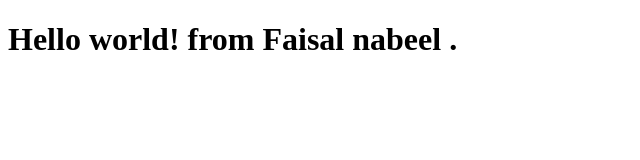
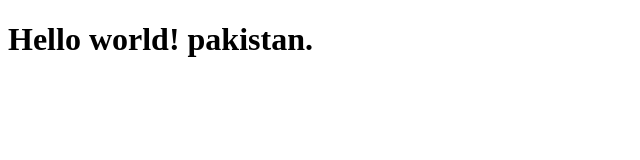
Before and after one commit to Faisal3286/Bootcamp2020, a plain HTML site: page index.html in a window 1280 px wide. Shown: the whole page, without its empty margins (0-640 px from the left). Drawn offline with Linux system fonts and the light colour scheme.

Commit message:
Update index.html

```diff
--- a/index.html
+++ b/index.html
@@ -4,6 +4,6 @@
 	<title>Bootcamp2020</title>
 </head>
 <body>
-    <h1>Hello world! from Faisal nabeel .</h1>
+    <h1>Hello world! pakistan.</h1>
 </body>
 </html>
```
